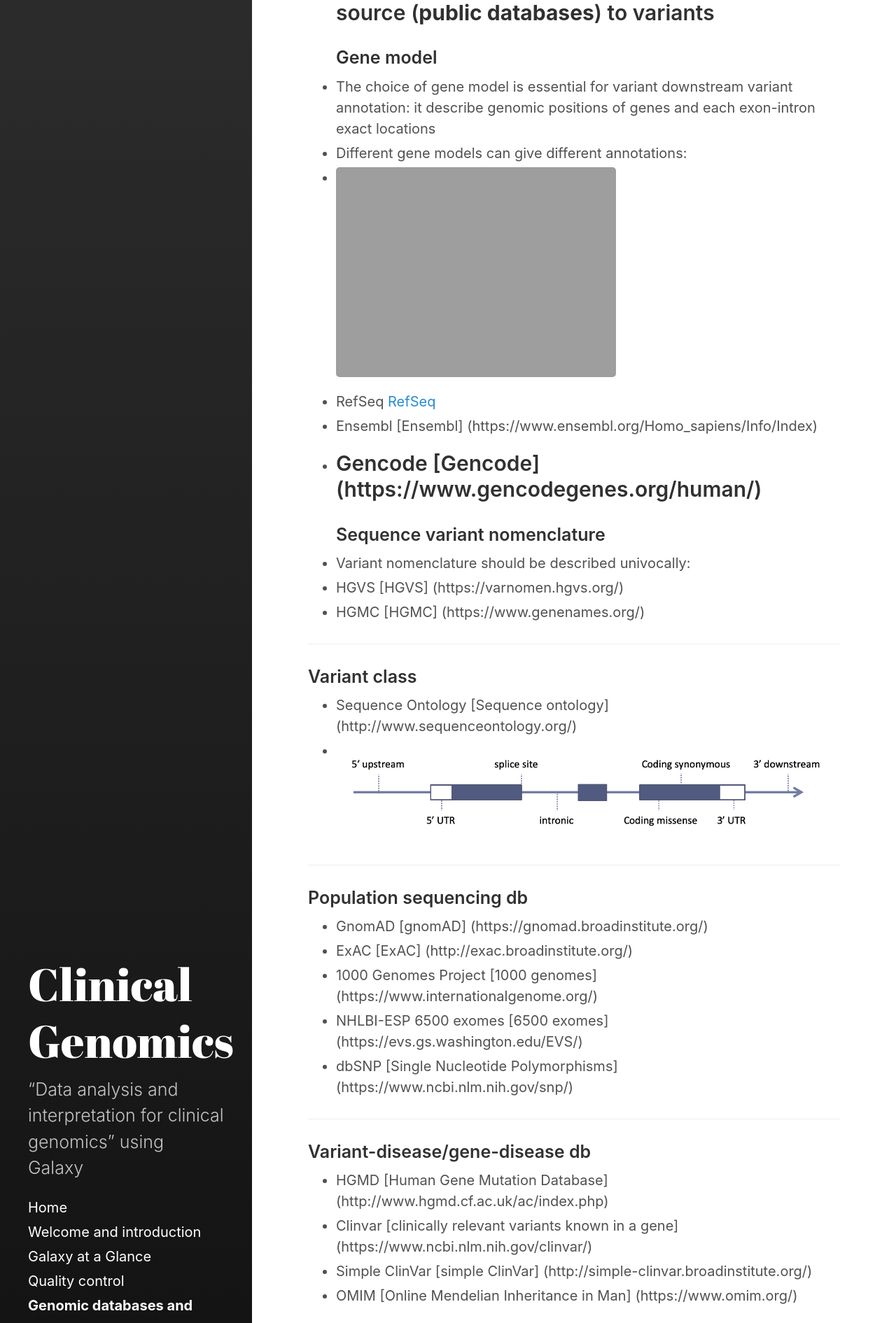
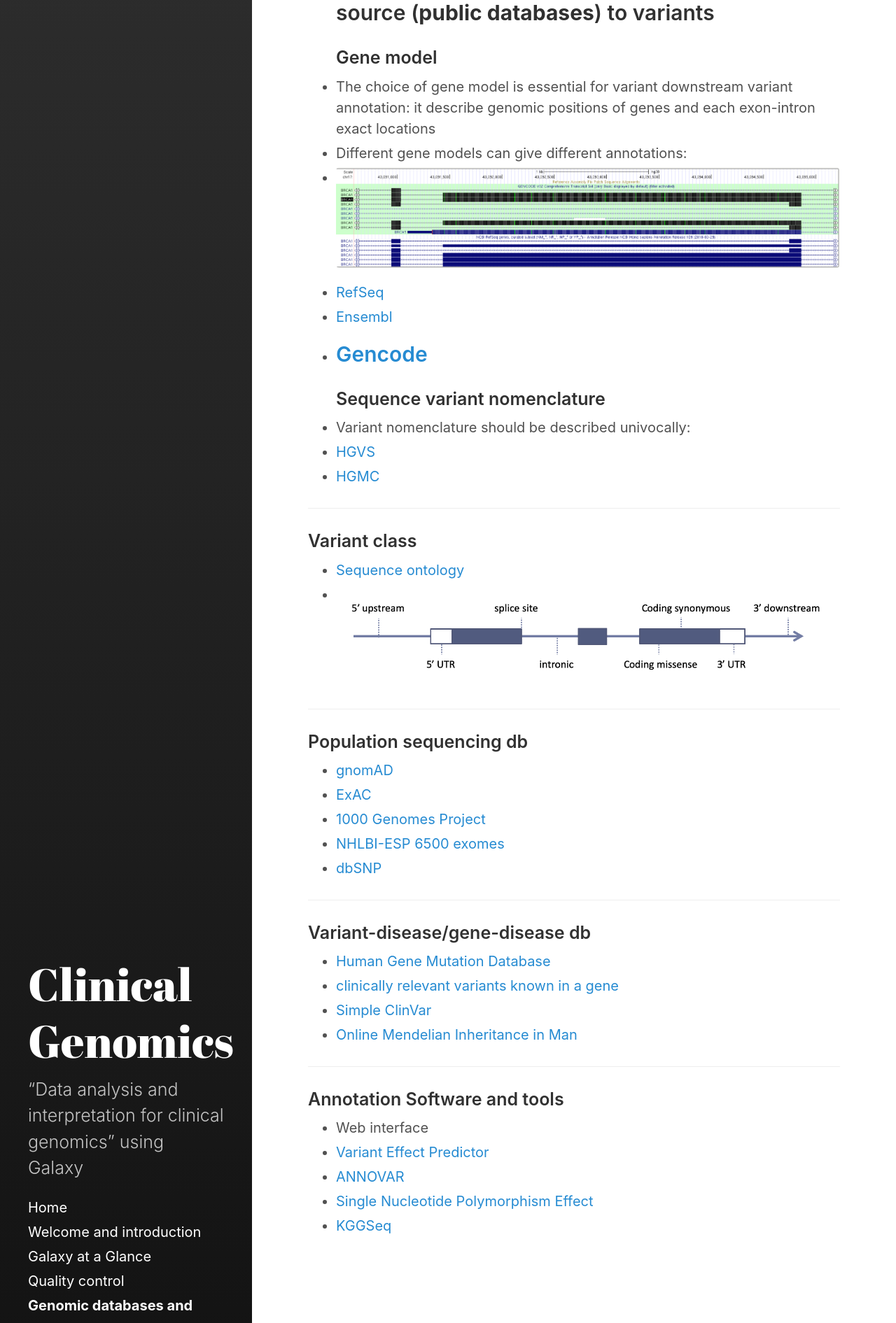
Before and after one commit to sigu-training/clinical_genomics, a Jekyll site: the page built from lectures/04.db.md, in a window 1280 px wide. Shown: the part 497-2388 px from the top of the page at 70% size. Built offline with Jekyll 4.4.1, drawn with Linux system fonts in a browser that asks for light colours; some of the changed text lies outside the part shown.

Commit message:
Update 04.db.md

```diff
--- a/lectures/04.db.md
+++ b/lectures/04.db.md
@@ -15,45 +15,44 @@
 
 -	The choice of gene model is essential for variant downstream variant annotation: it describe genomic positions of genes and each exon-intron exact locations
 -	Different gene models can give different annotations:
--	![Tool interface]({{site.url}}{{site.baseurl}}/images/brca1var.jpg)
+-	![BRCA1]({{site.url}}{{site.baseurl}}/images/brca1.png)
 
-- RefSeq [RefSeq](https://www.ncbi.nlm.nih.gov/refseq/)
-- Ensembl [Ensembl] (https://www.ensembl.org/Homo_sapiens/Info/Index)
-- Gencode [Gencode] (https://www.gencodegenes.org/human/)
+- [RefSeq](https://www.ncbi.nlm.nih.gov/refseq/)
+- [Ensembl](https://www.ensembl.org/Homo_sapiens/Info/Index)
+- [Gencode](https://www.gencodegenes.org/human/)
 ---
 ### Sequence variant nomenclature
 
 -	Variant nomenclature should be described univocally:
-- HGVS [HGVS] (https://varnomen.hgvs.org/)
-- HGMC [HGMC] (https://www.genenames.org/)
+- [HGVS](https://varnomen.hgvs.org/)
+- [HGMC](https://www.genenames.org/)
 
 ---
 ### Variant class
-   - Sequence Ontology [Sequence ontology] (http://www.sequenceontology.org/)
-   - ![Tool interface]({{site.url}}{{site.baseurl}}/images/seqOnt.png)
+   - [Sequence ontology](http://www.sequenceontology.org/)
+   - ![Sequence Ontology]({{site.url}}{{site.baseurl}}/images/seqOnt.png)
 
 ---
 ### Population sequencing db
-   - GnomAD [gnomAD] (https://gnomad.broadinstitute.org/)
-   - ExAC [ExAC] (http://exac.broadinstitute.org/)
-   - 1000 Genomes Project [1000 genomes] (https://www.internationalgenome.org/)
-   - NHLBI-ESP 6500 exomes [6500 exomes] (https://evs.gs.washington.edu/EVS/)
-   - dbSNP [Single Nucleotide Polymorphisms] (https://www.ncbi.nlm.nih.gov/snp/)
+   - [gnomAD](https://gnomad.broadinstitute.org/)
+   - [ExAC](http://exac.broadinstitute.org/)
+   - [1000 Genomes Project](https://www.internationalgenome.org/)
+   - [NHLBI-ESP 6500 exomes](https://evs.gs.washington.edu/EVS/)
+   - [dbSNP](https://www.ncbi.nlm.nih.gov/snp/)
 
 ---
 ### Variant-disease/gene-disease db
 
-   - HGMD [Human Gene Mutation Database] (http://www.hgmd.cf.ac.uk/ac/index.php)
-   - Clinvar [clinically relevant variants known in a gene] (https://www.ncbi.nlm.nih.gov/clinvar/)
-   - Simple ClinVar [simple ClinVar] (http://simple-clinvar.broadinstitute.org/)
-   - OMIM [Online Mendelian Inheritance in Man] (https://www.omim.org/)
+   - [Human Gene Mutation Database](http://www.hgmd.cf.ac.uk/ac/index.php)
+   - [clinically relevant variants known in a gene](https://www.ncbi.nlm.nih.gov/clinvar/)
+   - [Simple ClinVar](http://simple-clinvar.broadinstitute.org/)
+   - [Online Mendelian Inheritance in Man](https://www.omim.org/)
 
 ---
 ### Annotation Software and tools
 
    - Web interface
-   - VEP: [Variant Effect Predictor] (https://www.ensembl.org/info/docs/tools/vep/index.html)
-   - VAAST [Variant Annotation, Analysis and Search Tool] ()
-   - ANNOVAR [Annovar]( http://annovar.openbioinformatics.org/en/latest/)
-   - SNPEff [Single Nucleotide Polymorphism Effect] (http://snpeff.sourceforge.net/)
-   - KGGSeq [KGGSeq] (http://grass.cgs.hku.hk/limx/kggseq/)
+   - [Variant Effect Predictor](https://www.ensembl.org/info/docs/tools/vep/index.html)
+   - [ANNOVAR]( http://annovar.openbioinformatics.org/en/latest/)
+   - [Single Nucleotide Polymorphism Effect](http://snpeff.sourceforge.net/)
+   - [KGGSeq](http://grass.cgs.hku.hk/limx/kggseq/)
```
